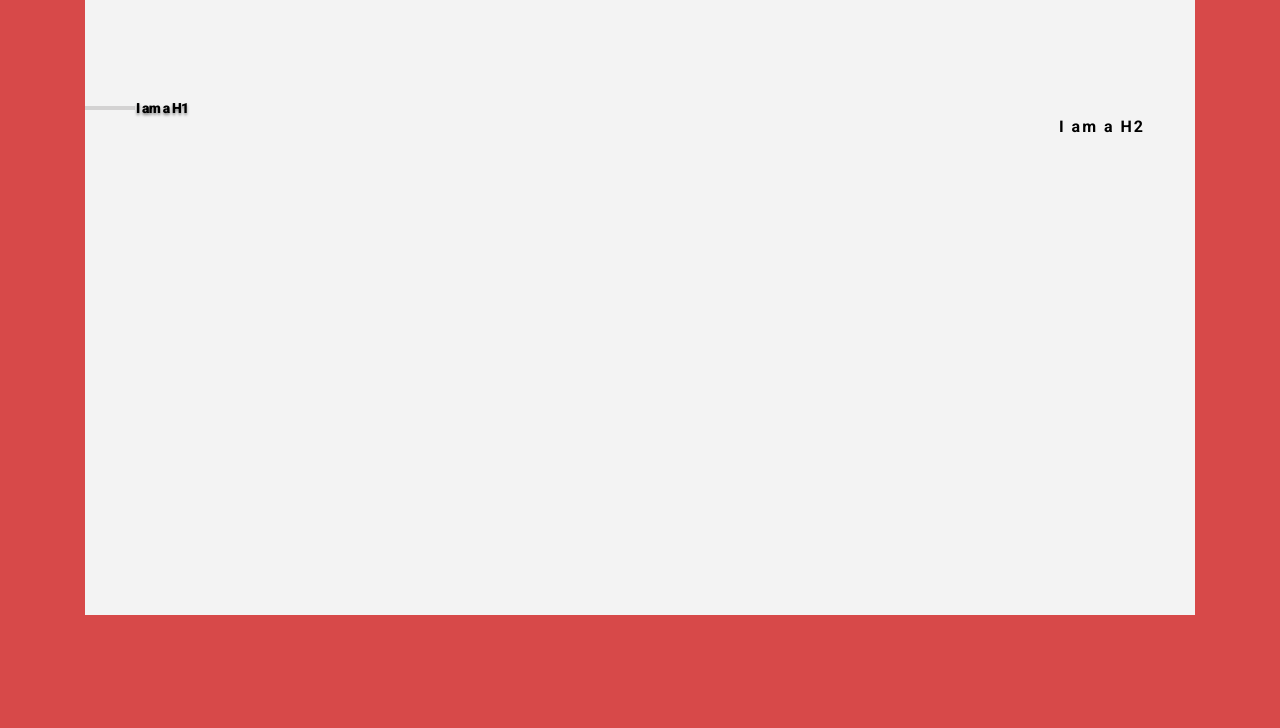
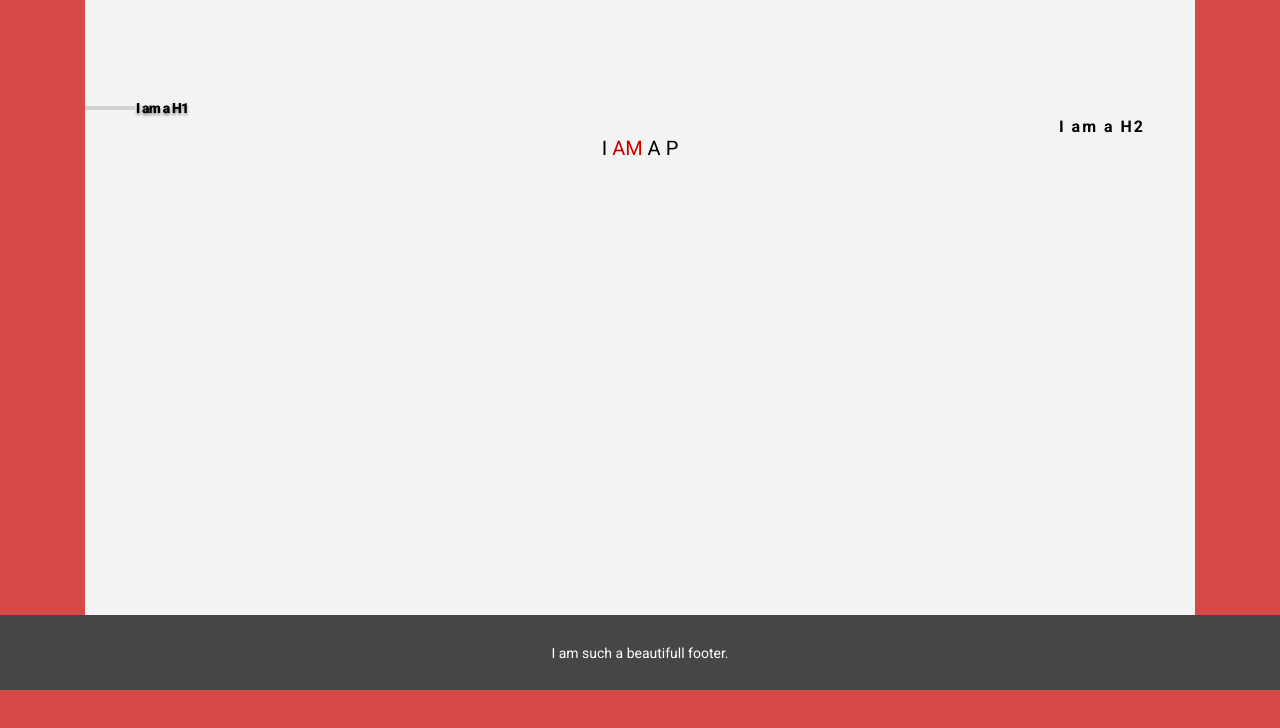
Before and after one commit to Kalzone99/pixelPerfect, a plain HTML site: page index.html in a window 1280 px wide. Drawn offline with Linux system fonts and the light colour scheme.

Commit message:
footer added

```diff
--- a/index.html
+++ b/index.html
@@ -15,11 +15,19 @@
             <div class="rectangle_5"></div>
             <h1>I am a H1</h1>
             <h2>I am a H2</h2>
+            <p>I <span>am</span> a p</p>
+            <div class="avatar">
+
+            </div>
         </div>
 
     </div>
+    <footer>
+        <div class="foot">
+            <p class="foot_text">I am such a beautifull footer.</p>
+        </div>
+
+    </footer>
 </body>
-<footer>
 
-</footer>
 </html>
--- a/style.css
+++ b/style.css
@@ -14,7 +14,7 @@ body {
 .rectangle_2 {
     background-color: #f3f3f3;
     max-width: 1110px;
-    height: 615px;
+    min-height: 615px;
     margin: auto;
 }
 .rectangle_5 {
@@ -48,6 +48,36 @@ h2 {
     text-align: right;
     font-size: 16px;
     letter-spacing: 2px;
+}
+p {
+    text-transform: uppercase;
+    margin: 0 50px;
+    text-align: center;
+    font-size: 20px;
+}
+span {
+    color: rgb(205, 0, 0)
+}
+
+
+
+
+
+
+.foot {
+    height: 75px;
+    line-height: 75px;
+    background-color: #464646;
+    text-align: center;
+
+}
+.foot_text {
+    font-size: 14px;
+    text-transform: none;
+    display: inline-block;
+    line-height: normal;
+    margin: 0;
+    color: white;
 
 }
 
```
